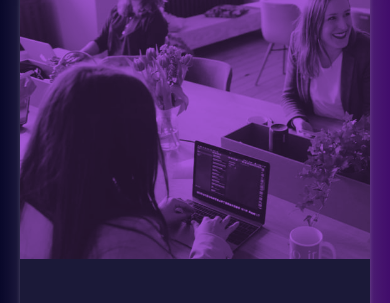
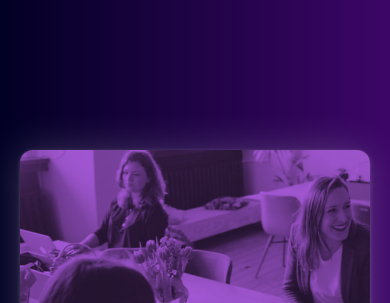
Before and after one commit to Ali503-7/Stats-preview-card-component, a plain HTML site: page index.html in a window 390 px wide. Shown: the top 303 px of the page. Drawn offline with Linux system fonts and the light colour scheme.

Commit message:
fix in media

```diff
--- a/main.css
+++ b/main.css
@@ -9,6 +9,13 @@ body {
   font-size: 15px;
 }
 
+@media (max-width:500px) {
+  body {
+    height: 1000px;
+
+  }
+
+}
 
 
 /* Start contaner */
@@ -21,7 +28,7 @@ body {
   border-radius: 13px;
   box-shadow: 0 1px 4px rgba(255, 255, 255, 0.2), 0 0 40px rgba(255, 255, 255, 0.2);
   transition: 1s;
-  inset: 0;    /*  it gives top-bottom-left-righ: 0; */
+  inset: 0;
   margin: auto;
   overflow: hidden;
 }
@@ -31,7 +38,9 @@ body {
     flex-direction: column-reverse;
     height: fit-content;
     width: 350px;
+    margin-top: 150px;
   }
+
 }
 
 @media (min-width:500px) and (max-width: 800px){
```
